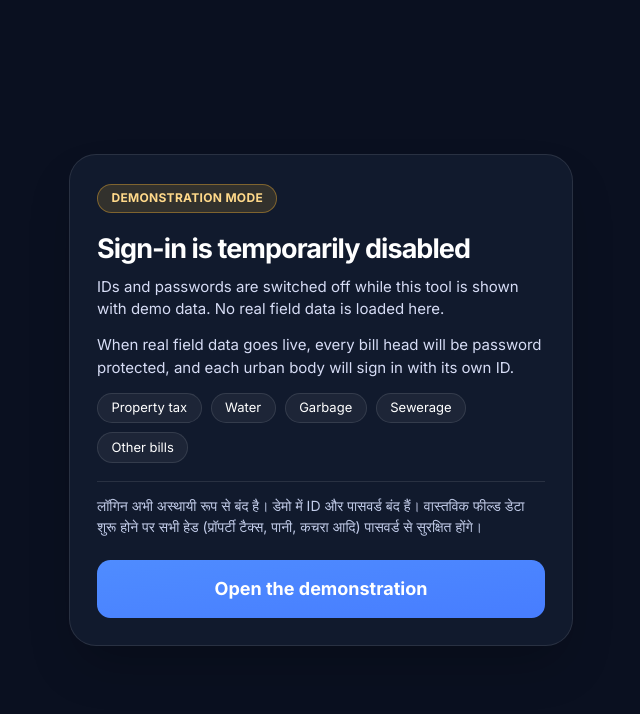
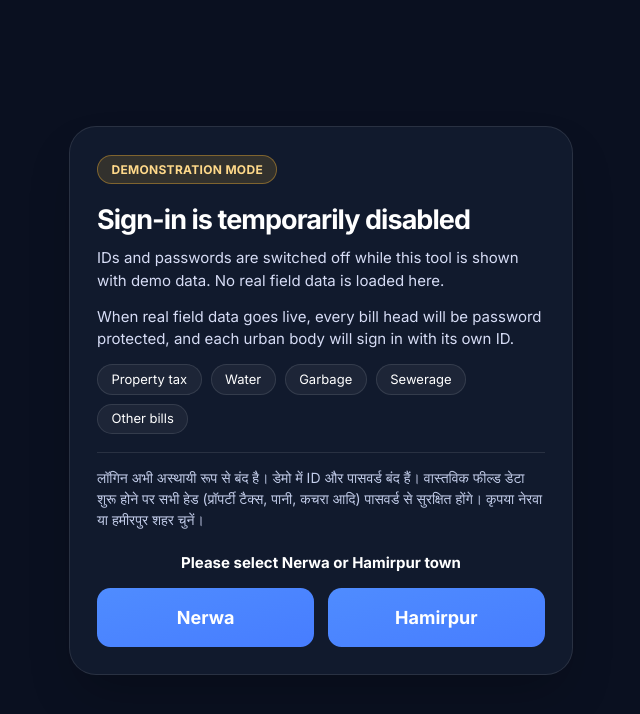
Before and after one commit to chandangara97-cmyk/Tools, a React (Vite) app: page / in a window 1280 px wide. Shown: the top 714 px of the page, without its empty margins (319-959 px from the left). Built offline with nearby package versions, Linux system fonts and the light colour scheme; no server answers; the database is empty.

Commit message:
Sync from zip upload

```diff
--- a/src/components/LoginGate.tsx
+++ b/src/components/LoginGate.tsx
@@ -1,7 +1,7 @@
 import React, { useEffect, useState } from 'react';
 import { LogOut } from 'lucide-react';
 import { useAuth } from '../services/auth';
-import { DEMO_MODE } from '../config/demo';
+import { DEMO_MODE, setDemoProfile } from '../config/demo';
 
 // The ONE sign-in page is the site root (landing/index.html). This gate no longer has its own form:
 // anyone who is not signed in is sent there. Deployed base is ".../app/", so the login page is one level up.
@@ -28,8 +28,10 @@ const DemoNoticeGate: React.FC<{ children: React.ReactNode }> = ({ children }) =
     }
   });
   if (seen) return <>{children}</>;
-  const open = () => {
+  // choosing a town opens the demonstration as admin of that town (the page reloads once)
+  const pick = (slug: string) => {
     try { sessionStorage.setItem(NOTICE_SEEN, '1'); } catch { /* ignore */ }
+    setDemoProfile({ role: 'admin', ulb: slug, head: null });
     setSeen(true);
   };
   return (
@@ -51,11 +53,16 @@ const DemoNoticeGate: React.FC<{ children: React.ReactNode }> = ({ children }) =
           ))}
         </div>
         <p lang="hi" className="mb-5 border-t border-white/10 pt-3 text-[14px] text-[#c3cdea]">
-          लॉगिन अभी अस्थायी रूप से बंद है। डेमो में ID और पासवर्ड बंद हैं। वास्तविक फील्ड डेटा शुरू होने पर सभी हेड (प्रॉपर्टी टैक्स, पानी, कचरा आदि) पासवर्ड से सुरक्षित होंगे।
+          लॉगिन अभी अस्थायी रूप से बंद है। डेमो में ID और पासवर्ड बंद हैं। वास्तविक फील्ड डेटा शुरू होने पर सभी हेड (प्रॉपर्टी टैक्स, पानी, कचरा आदि) पासवर्ड से सुरक्षित होंगे। कृपया नेरवा या हमीरपुर शहर चुनें।
         </p>
-        <button type="button" onClick={open} className="w-full rounded-xl bg-gradient-to-br from-[#4f8cff] to-[#477dff] py-3.5 font-bold text-white">
-          Open the demonstration
-        </button>
+        <p className="mb-3 text-center text-[15px] font-bold text-white">Please select Nerwa or Hamirpur town</p>
+        <div className="grid grid-cols-2 gap-3">
+          {[['Nerwa', 'Nerwa'], ['Hamirpur', 'Hamirpur']].map(([slug, label]) => (
+            <button key={slug} type="button" onClick={() => pick(slug)} className="rounded-xl bg-gradient-to-br from-[#4f8cff] to-[#477dff] py-3.5 font-bold text-white">
+              {label}
+            </button>
+          ))}
+        </div>
       </div>
     </div>
   );
```
Also changed, not shown: landing/index.html (+5 -2 lines).
